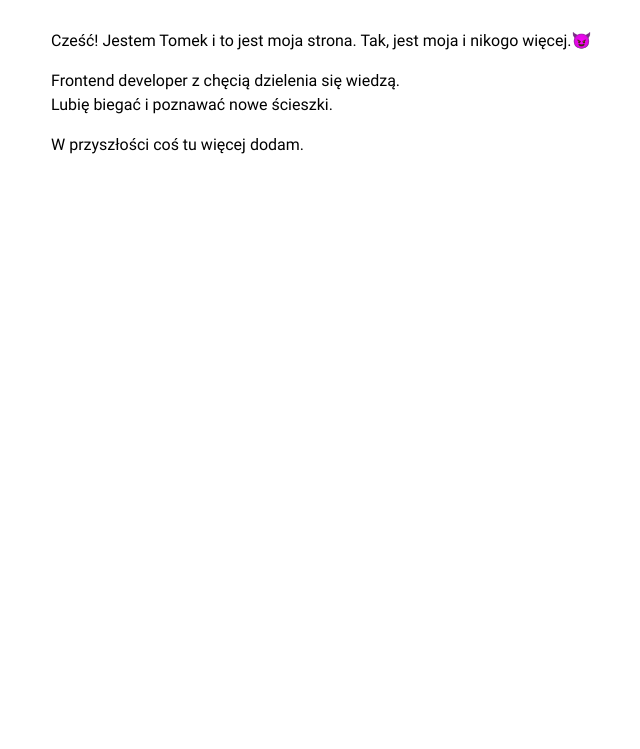
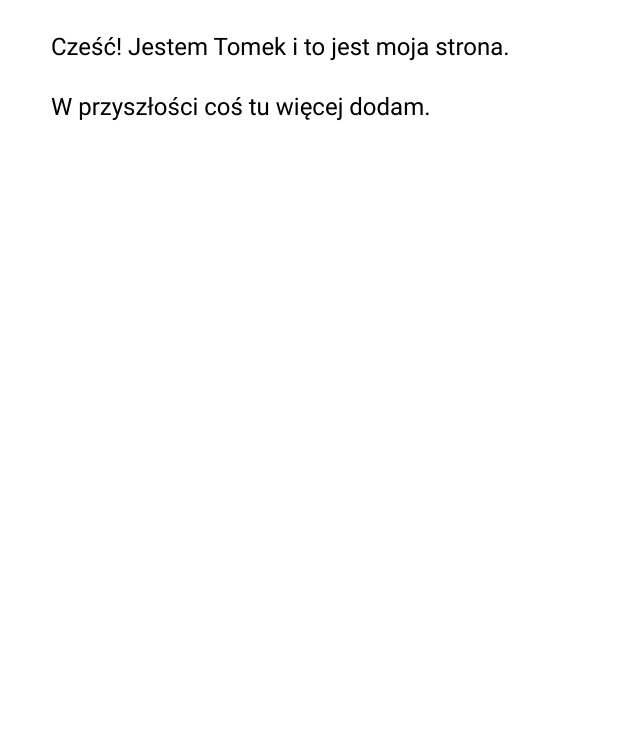
Before and after one commit to TomaszKotowski/tomaszkotowski-page, a website built with Parcel: page index.html in a window 1280 px wide. Shown: the part 99-848 px from the top of the page, without its empty margins (85-725 px from the left). After the commit the page ends 800 px from the top, so only its background shows below. Built offline with nearby package versions, Linux system fonts and the light colour scheme.

Commit message:
Simplify page

```diff
--- a/index.html
+++ b/index.html
@@ -22,19 +22,10 @@
     </header>
     <main class="main-wrapper">
       <section class="about">
-        <p>
-          Cześć! Jestem Tomek i to jest moja strona. Tak, jest moja i nikogo
-          więcej.😈
-        </p>
-        <!-- TODO: Evil lauch audio on hover on emoji -->
-        <p>
-          Frontend developer z chęcią dzielenia się wiedzą.<br />
-          Lubię biegać i poznawać nowe ścieszki.
-        </p>
+        <p>Cześć! Jestem Tomek i to jest moja strona.</p>
         <p>W przyszłości coś tu więcej dodam.</p>
       </section>
     </main>
-
     <script src="src/index.js"></script>
   </body>
 </html>
--- a/src/styles.css
+++ b/src/styles.css
@@ -1,5 +1,5 @@
 @font-face {
-  font-family: "Roboto";
+  font-family: 'Roboto';
   font-style: normal;
   font-weight: 400;
   src: url(../assets/fonts/Roboto-Regular.ttf);
@@ -9,12 +9,12 @@
 *::before,
 *::after {
   box-sizing: border-box;
-  font-family: "Roboto", sans-serif;
+  font-family: 'Roboto', sans-serif;
 }
 
 body {
-  font-family: "Roboto", sans-serif;
-  min-height: 100vh;
+  font-family: 'Roboto', sans-serif;
+  /* min-height: 100vh; */
   scroll-behavior: smooth;
   text-rendering: optimizeSpeed;
   line-height: 1.5;
@@ -27,19 +27,16 @@ body {
 
 .about {
   margin: 5vh 10vw;
-  width: 90vw;
-  font-size: 1rem;
+  font-size: 1.5rem;
 }
 
 @media only screen and (min-device-width: 320px) and (max-device-width: 480px) and (-webkit-min-device-pixel-ratio: 2) {
   .header__name {
     margin: 5vh 10vw;
-    font-size: 4rem;
+    font-size: 3rem;
   }
 
   .about {
-    margin: 5vh 10vw;
-    width: 80vw;
-    font-size: 2.5rem;
+    /* font-size: 2rem; */
   }
 }
```
